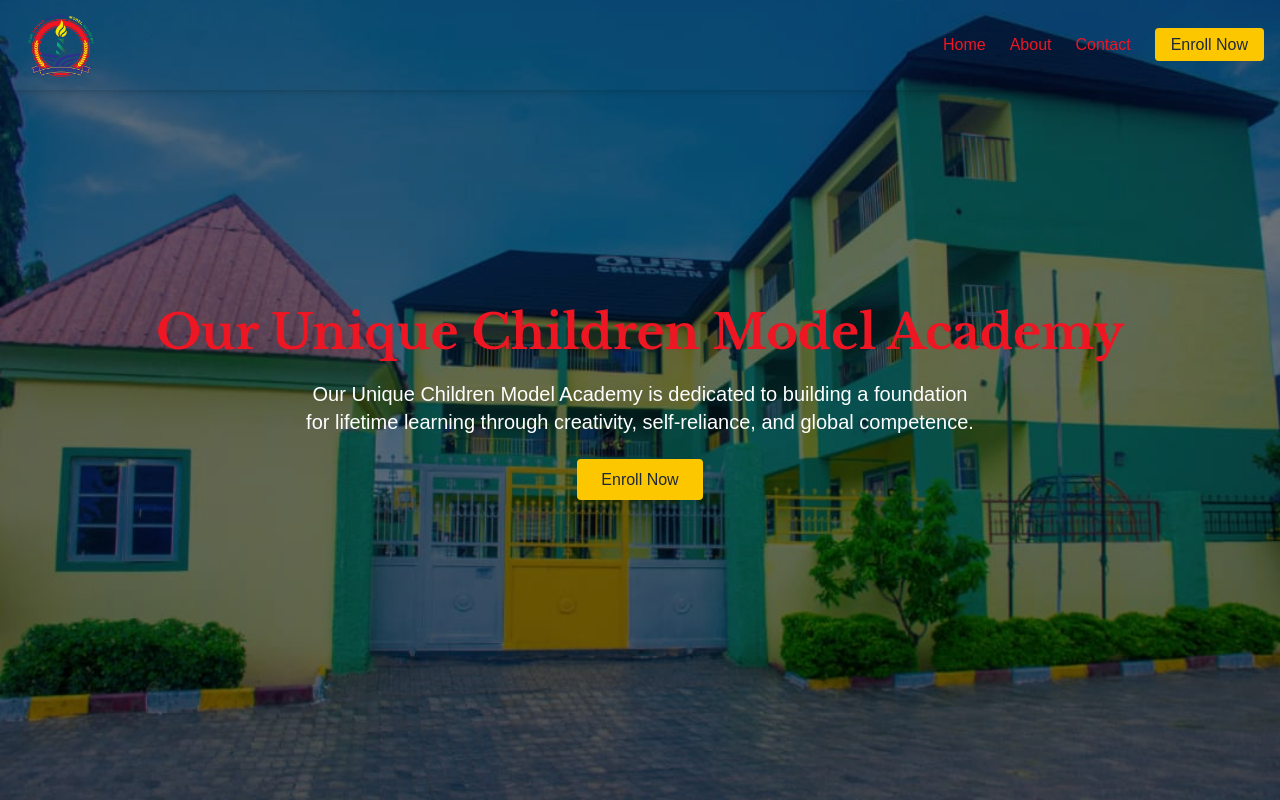
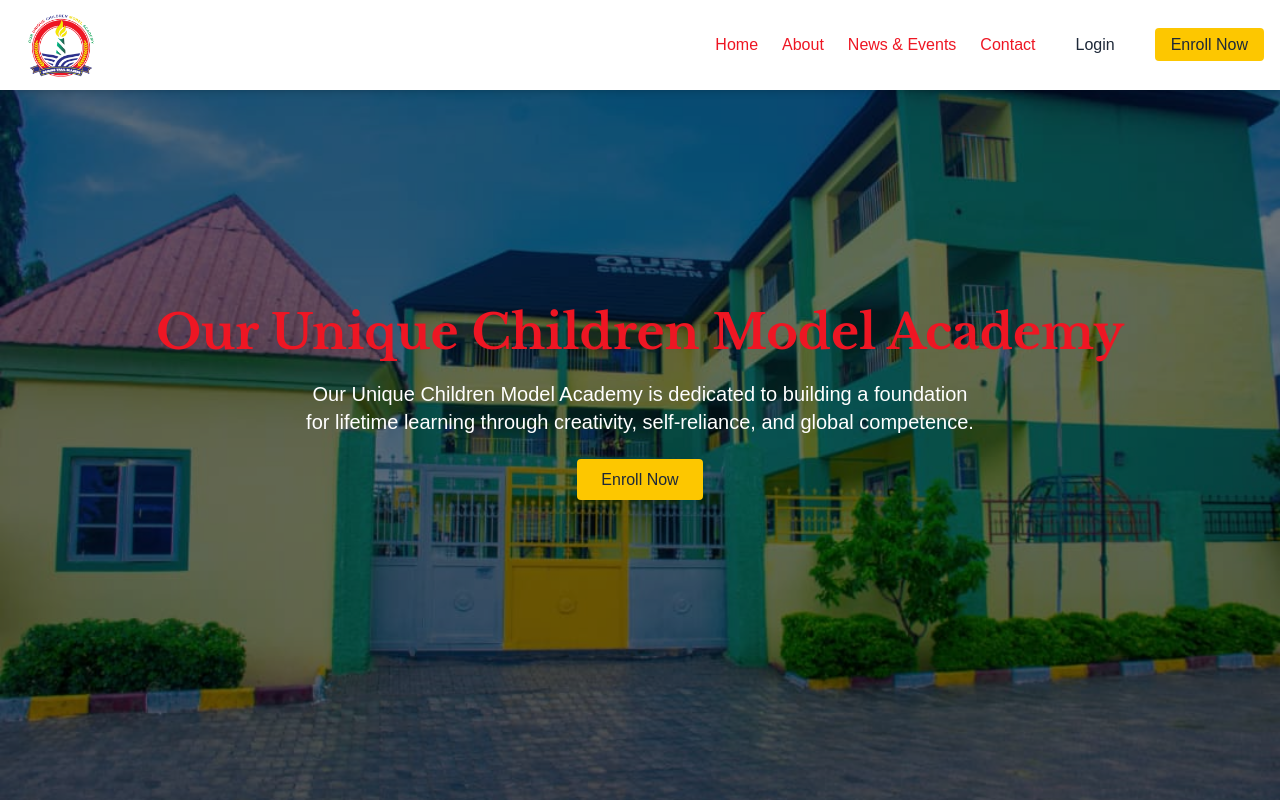
Before and after one commit to IsraelOdeh/uniqueschhols, a website: page index.html in a window 1280 px wide. Shown: the top 800 px of the page. Drawn offline with nearby package versions, Linux system fonts and the light colour scheme; a web font is replaced by a local one.

Commit message:
added link to lms

```diff
--- a/assets/components/footer.html
+++ b/assets/components/footer.html
@@ -18,7 +18,10 @@
                     <!-- <li><a href="staff.html" class="hover:text-yellow-400">Our Staff</a></li> -->
                     <!-- <li><a href="news.html" class="hover:text-yellow-400">News</a></li> -->
                     <!-- <li><a href="#" class="hover:text-yellow-400">Gallery</a></li> -->
-                    <li><a href="admissions.html"
+                    <li><a href="blog.html" class="hover:text-yellow-400">News & Events</a></li>
+                    <li><a href="https://ouruniquechildrenmodelacademy.com.ng/private/login.php"
+                            class="bg-[#ee1623] text-gray-800 px-4 py-2 rounded hover:text-yellow-400">Login</a></li>
+                    <li class="mt-5"><a href="admissions.html"
                             class="text-lg bg-yellow-400 text-gray-800 px-4 py-2 rounded hover:bg-yellow-500">Admission</a>
                     </li>
                 </ul>
--- a/assets/components/navbar.html
+++ b/assets/components/navbar.html
@@ -10,7 +10,10 @@
             <!-- <li><a href="staff.html" class="text-lg hover:text-yellow-400">Our Staff</a></li> -->
             <!-- <li><a href="news.html" class="text-lg hover:text-yellow-400">News</a></li> -->
             <!-- <li><a href="index.html#gallery" class="text-lg hover:text-yellow-400">Gallery</a></li> -->
+            <li><a href="blog.html" class="hover:text-yellow-400">News & Events</a></li>
             <li><a href="index.html#contact" class="text-lg hover:text-yellow-400">Contact</a></li>
+            <li><a href="https://ouruniquechildrenmodelacademy.com.ng/private/login.php"
+                    class="bg-[#ee1623] text-gray-800 px-4 py-2 rounded hover:text-yellow-400">Login</a></li>
             <li><a href="admissions.html"
                     class="text-lg bg-yellow-400 text-gray-800 px-4 py-2 rounded hover:bg-yellow-500">Admissions</a>
             </li>
@@ -20,8 +23,8 @@
 
 <!-- Navigation -->
 <nav class="site-nav bg-white shadow-md">
-    <div
-        class="fixed-nav fixed left-0 right-0 top-0 z-[500000] shadow-md transition transition-ease duration-300 text-[#ee1623]">
+    <div class="fixed-nav fixed left-0 right-0 top-0 z-[500000] shadow-md transition transition-ease duration-300 text-[#ee1623]"
+        style="background-color: white;">
         <div class="container mx-auto px-4  flex justify-between items-center">
             <a href="index.html" id="scrollElement" class="text-2xl font-bold text-teal-600 h-[90px] w-[90px]">
                 <img src="./assets/images/logo.png">
@@ -34,9 +37,10 @@
                 <li><a href="index.html" class="hover:text-yellow-400">Home</a></li>
                 <li><a href="index.html#about" class="hover:text-yellow-400">About</a></li>
                 <!-- <li><a href="staff.html" class="hover:text-yellow-400">Our Staff</a></li> -->
-                <!-- <li><a href="news.html" class="hover:text-yellow-400">News</a></li> -->
-                <!-- <li><a href="index.html#gallery" class="hover:text-yellow-400">Gallery</a></li> -->
+                <li><a href="blog.html" class="hover:text-yellow-400">News & Events</a></li>
                 <li><a href="index.html#contact" class="hover:text-yellow-400">Contact</a></li>
+                <li><a href="https://ouruniquechildrenmodelacademy.com.ng/private/login.php"
+                        class="bg-[#ee1623] text-gray-800 px-4 py-2 rounded hover:text-yellow-400">Login</a></li>
                 <li><a href="admissions.html"
                         class="bg-yellow-400 text-gray-800 px-4 py-2 rounded hover:bg-yellow-500">Enroll Now</a>
                 </li>
```
